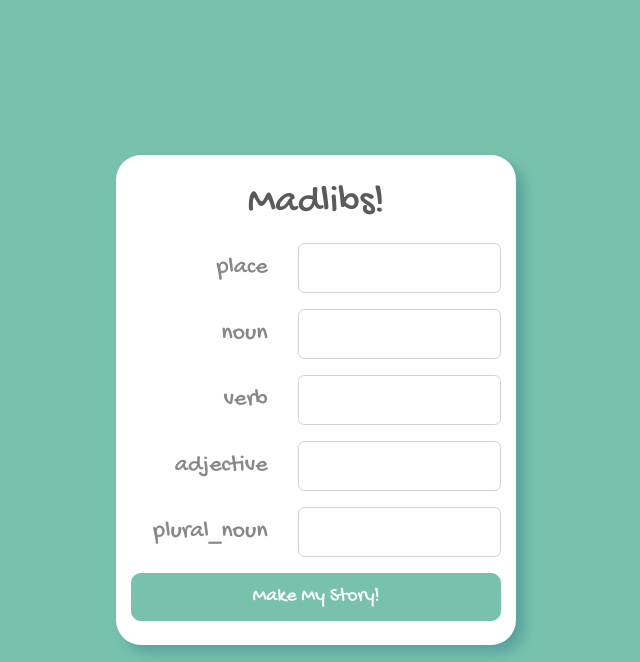
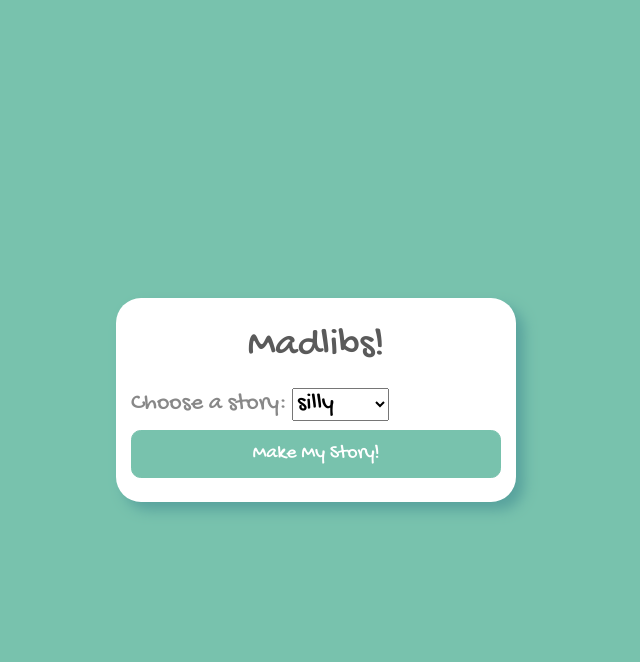
Before and after one commit to lawnknee/Flask-Madlibs, a Flask app: page / in a window 1280 px wide. Shown: the top 662 px of the page, without its empty margins (324-964 px from the left). Run offline with Flask 2, Linux system fonts and the light colour scheme.

Commit message:
further study completed

```diff
--- a/app.py
+++ b/app.py
@@ -1,30 +1,39 @@
 from flask import Flask, render_template, request
 from flask_debugtoolbar import DebugToolbarExtension
 
-from stories import silly_story
+from stories import silly_story, excited_story
 
 app = Flask(__name__)
 app.config['SECRET_KEY'] = "secret"
 
 debug = DebugToolbarExtension(app)
 
+STORIES = {"silly" : silly_story, "excited" : excited_story}
+
 @app.route('/')
 def homepage():
-    """Shows the homepage with the Madlib prompt form"""
+    """Shows homepage where you can choose which story"""
+    return render_template("choose.html", stories = ["silly", "excited"])
 
-    prompt_list = silly_story.prompts
 
-    return render_template("questions.html", prompts=prompt_list)
+@app.route('/madlibs')
+def madlibs():
+    """Shows the Madlib prompt form"""
 
-@app.route('/results')
-def result_story():
+    selected_story = request.args["story"]
+    prompt_list = STORIES[selected_story].prompts
+
+    return render_template("questions.html", prompts = prompt_list, selected_story = selected_story)
+
+@app.route('/results/<selected_story>')
+def result_story(selected_story):
     """Creates a dictionary of prompt and user's answers
         Generates a story.
     """
 
     ans = request.args
 
-    result_story = silly_story.generate(ans)
+    result_story = STORIES[selected_story].generate(ans)
 
     return render_template("story.html", story=result_story)
 
--- /dev/null
+++ b/templates/choose.html
@@ -0,0 +1,25 @@
+{% extends 'base.html' %}
+
+{% block title %} Madlibs! {% endblock %}
+
+{% block content %}
+
+  <h1 class="pt-4 mb-3 text-center">Madlibs!</h1>
+
+  <form action="/madlibs" class="pb-4">
+
+    <label for="story">Choose a story: </label>
+    <select name="story" id="story">
+        {% for story in stories %}
+        <option value="{{story}}">{{story}}</option>
+        {% endfor %}
+    </select>
+
+    <button class="btn btn-primary btn-lg w-100">
+      Make My Story!
+    </button>
+  </form>
+
+{% endblock %}
+
+<!-- make sure to have " " -->
--- a/templates/questions.html
+++ b/templates/questions.html
@@ -6,7 +6,14 @@
 
   <h1 class="pt-4 mb-3 text-center">Madlibs!</h1>
 
-  <form action="/results" class="pb-4">
+  <form action="/results/{{selected_story}}" class="pb-4">
+
+
+    <!-- HIDDEN FORM METHOD -->
+    {# <input
+        name="selected_story"
+        value = "{{selected_story}}"
+        type ="hidden"> #}
 
   {% for prompt in prompts %}
     <div class="form-group row">
@@ -21,17 +28,6 @@
     </div>
   {% endfor %}
 
-  <!-- an example of one field -- you should make these autogenerated! -->
-    <!-- <div class="form-group row">
-      <label class="col-5 col-form-label text-right">{{ noun }}</label>
-      <div class="col-7">
-        <input
-            name="noun"
-            required
-            aria-label="noun"
-            class="form-control">
-      </div>
-    </div> -->
 
     <button class="btn btn-primary btn-lg w-100">
       Make My Story!
```
